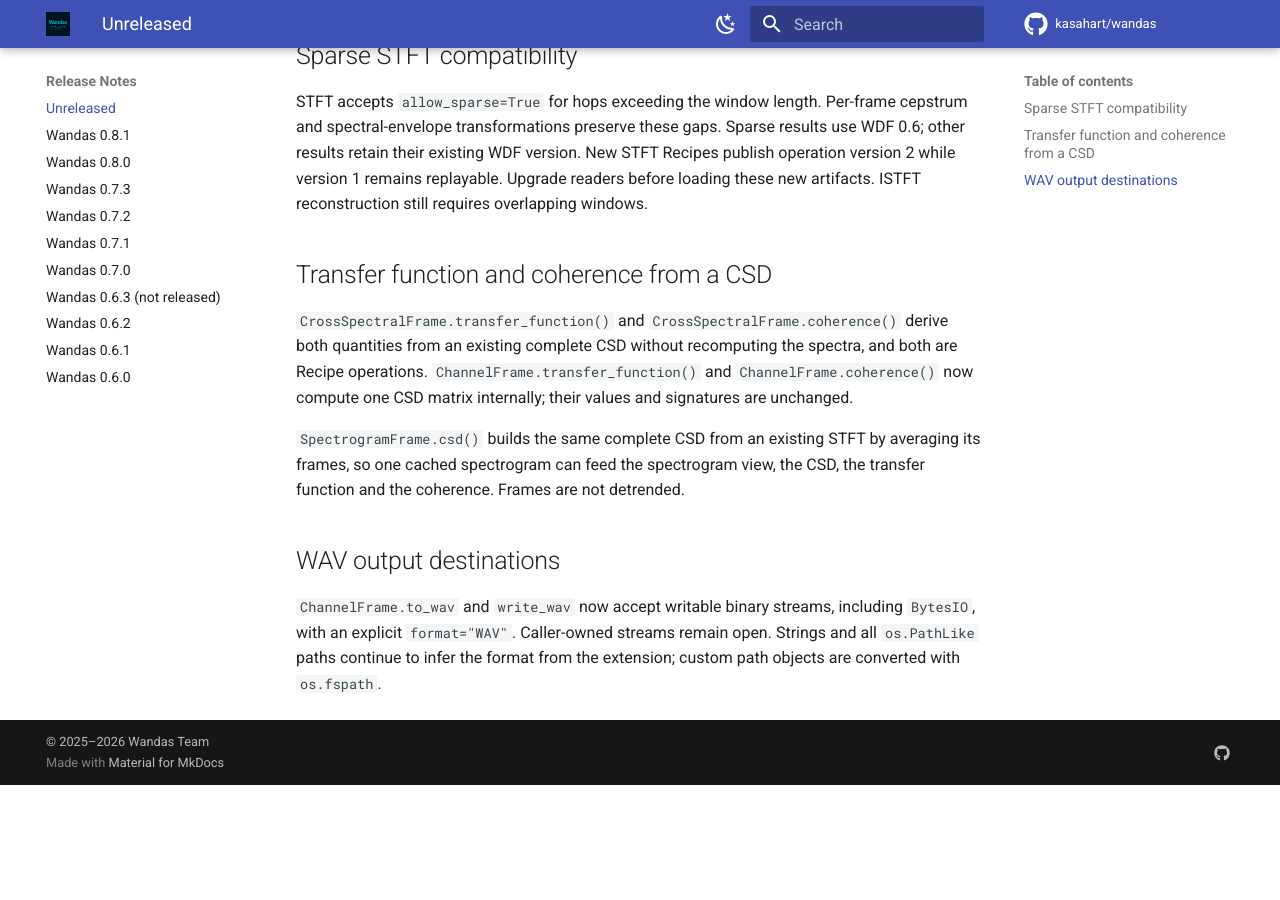
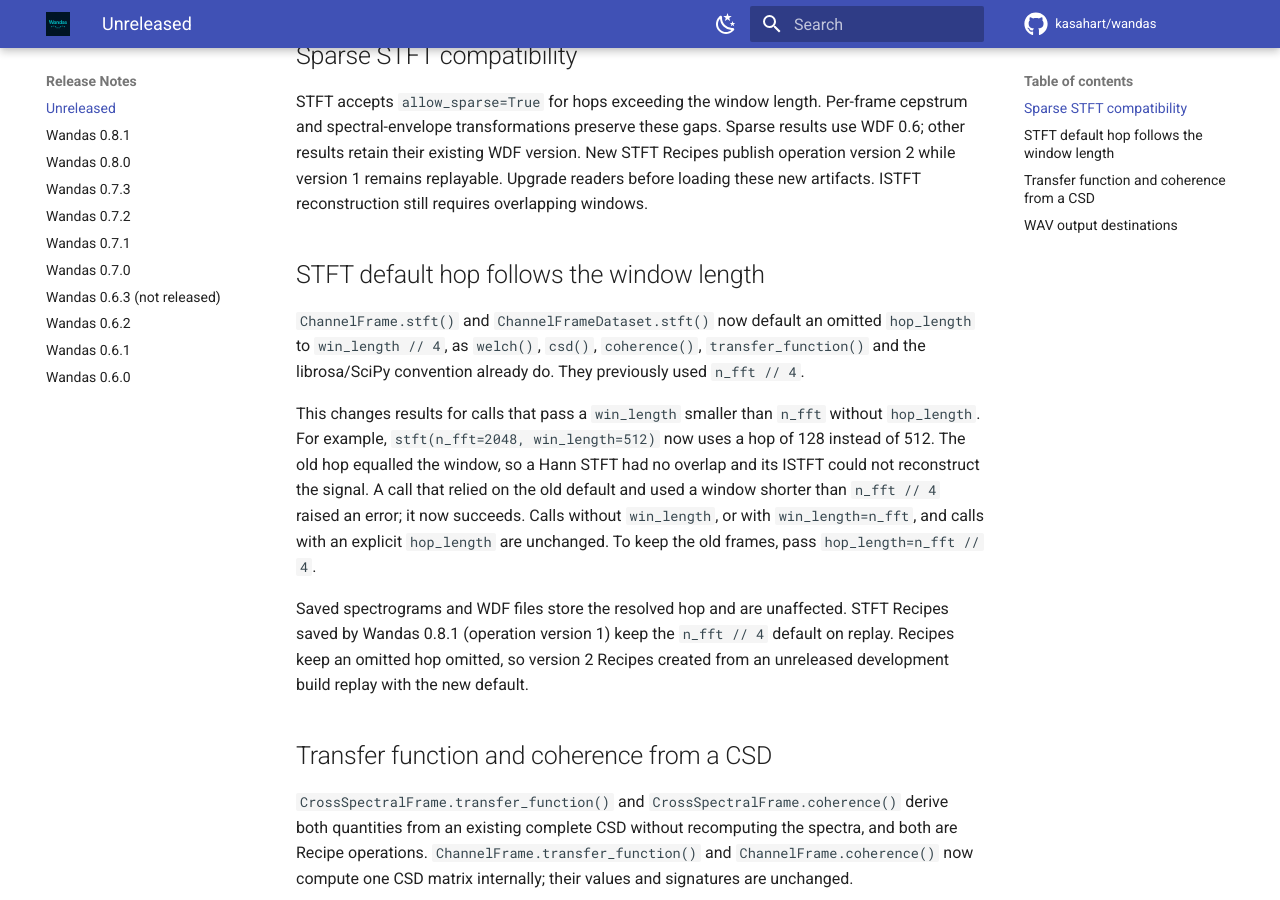
Before and after one commit to kasahart/wandas, an MkDocs documentation site: the page built from docs/src/release-notes/unreleased.md, in a window 1280 px wide and 900 px high, scrolled down 281 px. Built offline with MkDocs 1.6.1 and Material for MkDocs 9.7.7, drawn with Linux system fonts in a browser that asks for light colours; comment, search, counter and statistics services are not loaded; before the commit the page ends 1066 px from its top, so only the background shows below that.

Commit message:
fix: default STFT hop_length to win_length // 4
ChannelFrame.stft() and ChannelFrameDataset.stft() resolved an omitted
hop_length as n_fft // 4. The hop must be a fraction of the analysis
window, not of the zero-padded FFT size: stft(n_fft=2048, win_length=512)
used hop 512 (no Hann overlap, ISTFT not invertible). Both now use
win_length // 4 (win_length defaulting to n_fft), matching welch/csd/
coherence/transfer_function, the processing layer, and librosa/SciPy.

Recipes keep an omitted hop omitted, so the released STFT Recipe v1
handler now resolves the released n_fft // 4 default explicitly and old
payloads replay unchanged. The unreleased v2 adopts the new default; no
operation or schema version bump.

Co-Authored-By: Claude Opus 5.5 <noreply@anthropic.com>
Claude-Session: https://claude.ai/code/session_0195NBdQna8srhJpXKWaxQ4t

```diff
--- a/docs/src/release-notes/unreleased.md
+++ b/docs/src/release-notes/unreleased.md
@@ -11,6 +11,27 @@ Sparse results use WDF 0.6; other results retain their existing WDF version.
 New STFT Recipes publish operation version 2 while version 1 remains replayable.
 Upgrade readers before loading these new artifacts. ISTFT reconstruction still
 requires overlapping windows.
+
+## STFT default hop follows the window length
+
+`ChannelFrame.stft()` and `ChannelFrameDataset.stft()` now default an omitted
+`hop_length` to `win_length // 4`, as `welch()`, `csd()`, `coherence()`,
+`transfer_function()` and the librosa/SciPy convention already do. They
+previously used `n_fft // 4`.
+
+This changes results for calls that pass a `win_length` smaller than `n_fft`
+without `hop_length`. For example, `stft(n_fft=2048, win_length=512)` now uses
+a hop of 128 instead of 512. The old hop equalled the window, so a Hann STFT had
+no overlap and its ISTFT could not reconstruct the signal. A call that relied on
+the old default and used a window shorter than `n_fft // 4` raised an error; it
+now succeeds. Calls without `win_length`, or with `win_length=n_fft`, and calls
+with an explicit `hop_length` are unchanged. To keep the old frames, pass
+`hop_length=n_fft // 4`.
+
+Saved spectrograms and WDF files store the resolved hop and are unaffected.
+STFT Recipes saved by Wandas 0.8.1 (operation version 1) keep the `n_fft // 4`
+default on replay. Recipes keep an omitted hop omitted, so version 2 Recipes
+created from an unreleased development build replay with the new default.
 
 ## Transfer function and coherence from a CSD
 
```
Also changed, not shown: docs/src/explanation/public-api-stability.md (+3 -0 lines), docs/src/explanation/spectral-numerical-contracts.md (+15 -0 lines), 6 other files.
